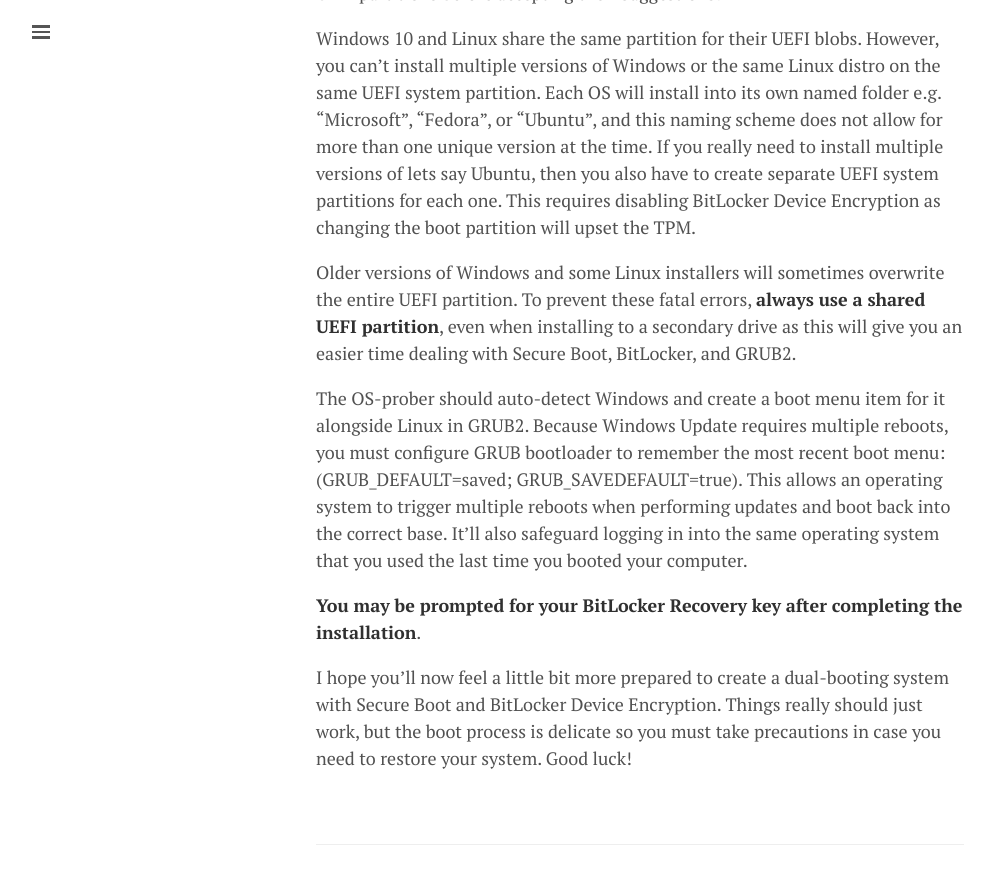
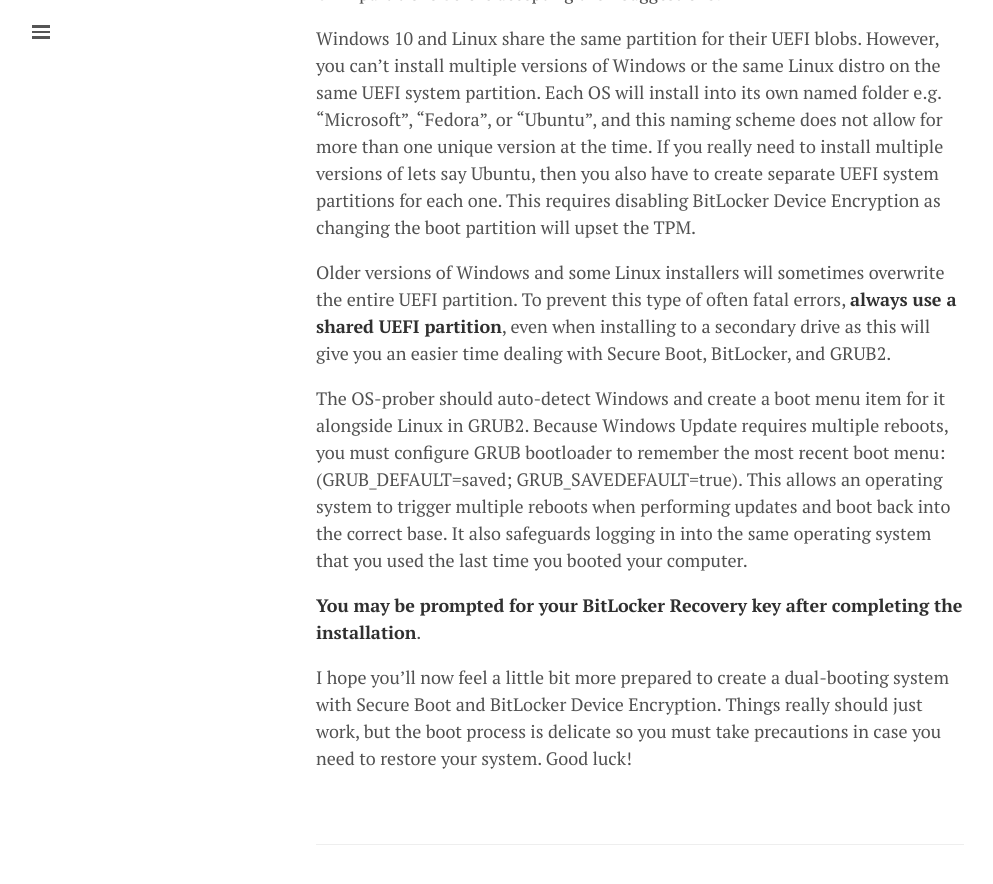
Before and after one commit to lgeurts/lgeurts.github.io, a Jekyll site: the page built from _posts/2019-03-19-dual-booting-windows-and-linux.md, in a window 1280 px wide and 900 px high, scrolled down 2752 px. Shown: the top 884 px of the window, without its empty margins (0-993 px from the left). Built offline with Jekyll 4.4.1, drawn with Linux system fonts in a browser that asks for light colours; nearby versions of some CDN libraries; comment, search, counter and statistics services are not loaded.

Commit message:
Update 2019-03-19-dual-booting-windows-and-linux.md

```diff
--- a/_posts/2019-03-19-dual-booting-windows-and-linux.md
+++ b/_posts/2019-03-19-dual-booting-windows-and-linux.md
@@ -49,9 +49,9 @@
 
 Windows 10 and Linux share the same partition for their UEFI blobs. However, you can't install multiple versions of Windows or the same Linux distro on the same UEFI system partition. Each OS will install into its own named folder e.g. "Microsoft", “Fedora”, or "Ubuntu”, and this naming scheme does not allow for more than one unique version at the time. If you really need to install multiple versions of lets say Ubuntu, then you also have to create separate UEFI system partitions for each one. This requires disabling BitLocker Device Encryption as changing the boot partition will upset the TPM.
 
-Older versions of Windows and some Linux installers will sometimes overwrite the entire UEFI partition. To prevent these fatal errors, **always use a shared UEFI partition**, even when installing to a secondary drive as this will give you an easier time dealing with Secure Boot, BitLocker, and GRUB2.
+Older versions of Windows and some Linux installers will sometimes overwrite the entire UEFI partition. To prevent this type of often fatal errors, **always use a shared UEFI partition**, even when installing to a secondary drive as this will give you an easier time dealing with Secure Boot, BitLocker, and GRUB2.
 
-The OS-prober should auto-detect Windows and create a boot menu item for it alongside Linux in GRUB2. Because Windows Update requires multiple reboots, you must configure GRUB bootloader to remember the most recent boot menu: (GRUB_DEFAULT=saved; GRUB_SAVEDEFAULT=true). This allows an operating system to trigger multiple reboots when performing updates and boot back into the correct base. It’ll also safeguard logging in into the same operating system that you used the last time you booted your computer.
+The OS-prober should auto-detect Windows and create a boot menu item for it alongside Linux in GRUB2. Because Windows Update requires multiple reboots, you must configure GRUB bootloader to remember the most recent boot menu: (GRUB_DEFAULT=saved; GRUB_SAVEDEFAULT=true). This allows an operating system to trigger multiple reboots when performing updates and boot back into the correct base. It also safeguards logging in into the same operating system that you used the last time you booted your computer.
 
 **You may be prompted for your BitLocker Recovery key after completing the installation**.
 
```
